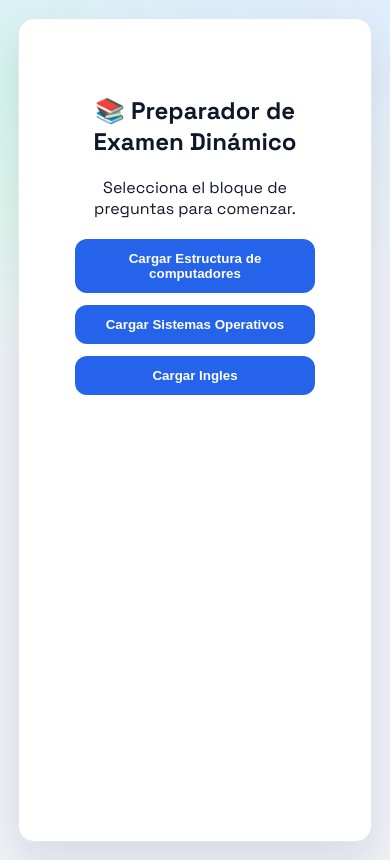
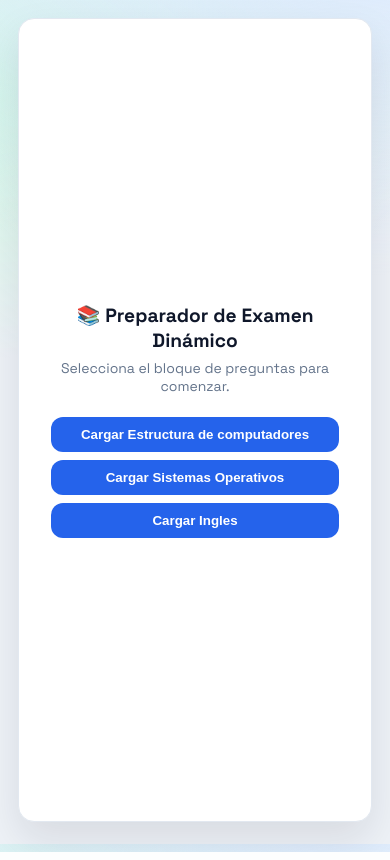
Before and after one commit to EdvardKS/CV-Flask, a Flask app: page /ECSO in a window 390 px wide. Run offline with Flask 3, Linux system fonts and the light colour scheme.

Commit message:
Ajsutes del responsive

```diff
--- a/templates/ECSO.html
+++ b/templates/ECSO.html
@@ -19,6 +19,7 @@
             --shadow: 0 18px 40px rgba(15, 23, 42, 0.10);
         }
         * { box-sizing: border-box; }
+        html, body { height: 100%; }
         body {
             font-family: 'Space Grotesk', 'Segoe UI', Tahoma, sans-serif;
             background: radial-gradient(1200px 600px at 90% -10%, #dbeafe 0%, transparent 60%),
@@ -29,16 +30,22 @@
             justify-content: center;
             padding: 20px;
             min-height: 100vh;
+            overflow: hidden;
+            font-size: clamp(14px, 1.7vmin, 16px);
         }
         #quiz-container {
             background: var(--card);
-            padding: 32px;
+            padding: clamp(16px, 2.4vmin, 32px);
             border-radius: 20px;
             border: 1px solid var(--border);
             box-shadow: var(--shadow);
             width: 100%;
             max-width: 880px;
+            height: calc(100vh - 40px);
             animation: floatIn 0.35s ease;
+            display: flex;
+            flex-direction: column;
+            overflow: hidden;
         }
         @keyframes floatIn {
             from { opacity: 0; transform: translateY(8px); }
@@ -157,17 +166,61 @@
         .ai-hint-box.loading { display: block; color: var(--muted); font-style: italic; }
         .ai-hint-box.visible { display: block; }
 
-        .nav-buttons { display: grid; grid-template-columns: repeat(2, 1fr); gap: 12px; margin-top: 16px; }
-        .nav-btn { padding: 12px 24px; background: var(--primary); color: white; border: none; border-radius: 12px; cursor: pointer; font-weight: 700; transition: transform 0.15s ease, box-shadow 0.15s ease; }
+        .nav-buttons {
+            display: flex;
+            flex-wrap: nowrap;
+            gap: clamp(8px, 1.6vmin, 12px);
+            margin-top: clamp(8px, 1.8vmin, 16px);
+        }
+        .nav-btn { padding: clamp(10px, 1.8vmin, 12px) clamp(16px, 2.4vmin, 24px); background: var(--primary); color: white; border: none; border-radius: 12px; cursor: pointer; font-weight: 700; transition: transform 0.15s ease, box-shadow 0.15s ease; }
+        .nav-btn { flex: 1 1 0; min-width: 0; }
         .nav-btn:hover { background: var(--primary-dark); box-shadow: 0 10px 20px rgba(37, 99, 235, 0.18); transform: translateY(-1px); }
         .nav-btn:disabled { background: #cbd5e1; cursor: not-allowed; box-shadow: none; }
         #prev-btn { background: #e2e8f0; color: #0f172a; }
         #prev-btn:hover { background: #cbd5e1; box-shadow: none; }
 
-        .setup-actions { display: flex; justify-content: center; gap: 12px; flex-wrap: wrap; margin-top: 20px; }
-        .setup-btn { padding: 12px 24px; background: var(--primary); color: white; border: none; border-radius: 12px; cursor: pointer; font-weight: 700; transition: transform 0.15s ease, box-shadow 0.15s ease; }
+        .setup-actions { display: flex; justify-content: center; gap: clamp(8px, 1.6vmin, 12px); flex-wrap: wrap; margin-top: clamp(12px, 2vmin, 20px); }
+        .setup-btn { padding: clamp(10px, 1.8vmin, 12px) clamp(16px, 2.4vmin, 24px); background: var(--primary); color: white; border: none; border-radius: 12px; cursor: pointer; font-weight: 700; transition: transform 0.15s ease, box-shadow 0.15s ease; }
         .setup-btn:hover { background: var(--primary-dark); box-shadow: 0 10px 20px rgba(37, 99, 235, 0.18); transform: translateY(-1px); }
         .setup-btn:disabled { background: #a0aec0; cursor: not-allowed; box-shadow: none; }
+
+        #quiz-game,
+        #setup {
+            flex: 1 1 auto;
+            min-height: 0;
+        }
+
+        #quiz-game {
+            display: flex;
+            flex-direction: column;
+        }
+
+        #options-container {
+            flex: 1 1 auto;
+            min-height: 0;
+            display: grid;
+            grid-template-columns: repeat(2, minmax(0, 1fr));
+            gap: clamp(8px, 1.6vmin, 12px);
+            overflow: hidden;
+        }
+
+        #setup {
+            text-align: center;
+            padding: clamp(16px, 4vmin, 40px) !important;
+            display: flex;
+            flex-direction: column;
+            justify-content: center;
+        }
+
+        #setup h2 {
+            margin: 0 0 clamp(6px, 1.2vmin, 12px);
+            font-size: clamp(1.2rem, 3vmin, 1.6rem);
+        }
+
+        #setup p {
+            margin: 0 0 clamp(10px, 2vmin, 16px);
+            color: var(--muted);
+        }
 
         @media (max-width: 900px) {
             body { padding: 14px; }
```
Also changed, not shown: other parts of templates/ECSO.html (+42 -17 lines).
